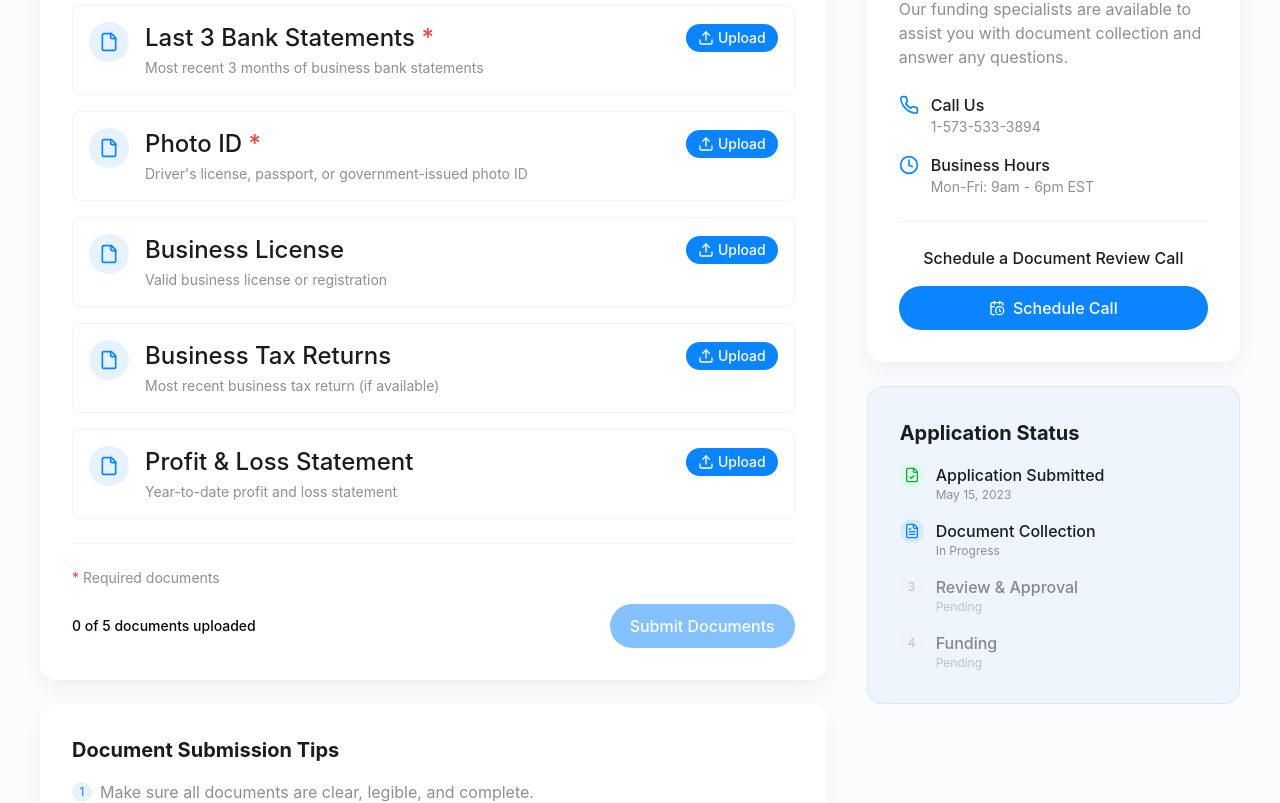
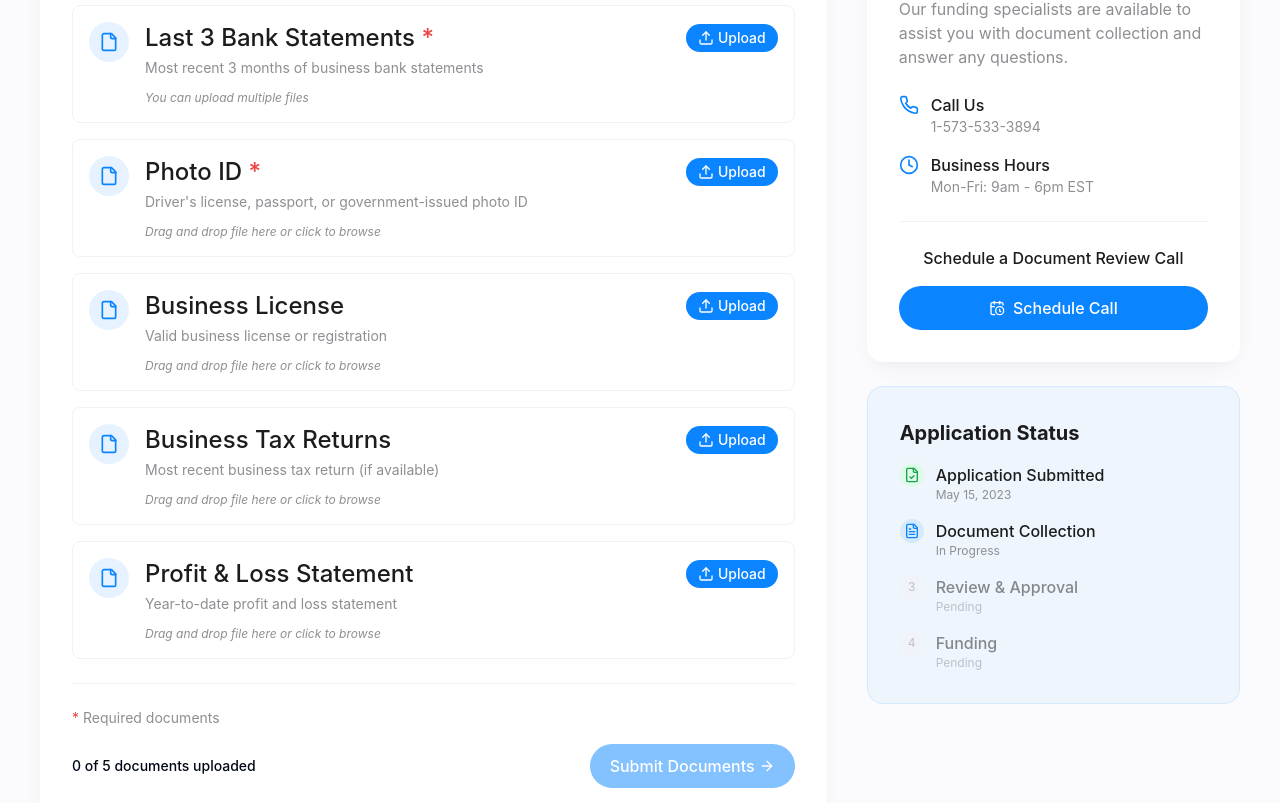
Before and after one commit to Dontworryaboutit69/bridge-flow-builder, a React (Vite) app: page /documents in a window 1280 px wide. Shown: the part 560-1363 px from the top of the page. Built offline with nearby package versions, Linux system fonts and the light colour scheme.

Commit message:
Implement document uploading functionality
This commit adds the ability to upload documents on the document collection page.

```diff
--- a/src/components/DocumentCollection/DocumentUploadItem.tsx
+++ b/src/components/DocumentCollection/DocumentUploadItem.tsx
@@ -1,24 +1,56 @@
 
-import React from 'react';
-import { FileCheck, File, Upload } from 'lucide-react';
+import React, { useState, useRef } from 'react';
+import { FileCheck, File, Upload, Loader2, X } from 'lucide-react';
 import CustomButton from '@/components/ui/CustomButton';
+import { toast } from '@/hooks/use-toast';
+import { Document } from '@/types/documents';
 
 type DocumentUploadItemProps = {
-  document: {
-    id: string;
-    name: string;
-    description: string;
-    uploaded: boolean;
-    required: boolean;
-  };
+  document: Document;
   uploadingId: string | null;
-  onUpload: (id: string) => void;
+  onUpload: (id: string, files: FileList) => void;
 };
 
 const DocumentUploadItem = ({ document, uploadingId, onUpload }: DocumentUploadItemProps) => {
+  const [hoveringOnDrop, setHoveringOnDrop] = useState(false);
+  const fileInputRef = useRef<HTMLInputElement>(null);
+
+  const handleFileSelect = (e: React.ChangeEvent<HTMLInputElement>) => {
+    if (e.target.files && e.target.files.length > 0) {
+      onUpload(document.id, e.target.files);
+    }
+  };
+
+  const openFileDialog = () => {
+    if (fileInputRef.current) {
+      fileInputRef.current.click();
+    }
+  };
+
+  const handleDragOver = (e: React.DragEvent) => {
+    e.preventDefault();
+    setHoveringOnDrop(true);
+  };
+
+  const handleDragLeave = () => {
+    setHoveringOnDrop(false);
+  };
+
+  const handleDrop = (e: React.DragEvent) => {
+    e.preventDefault();
+    setHoveringOnDrop(false);
+
+    if (e.dataTransfer.files && e.dataTransfer.files.length > 0) {
+      onUpload(document.id, e.dataTransfer.files);
+    }
+  };
+
   return (
     <div
-      className={`p-4 rounded-lg border ${document.uploaded ? 'bg-green-50 border-green-100' : 'bg-white border-funding-light-gray'}`}
+      className={`p-4 rounded-lg border ${document.uploaded ? 'bg-green-50 border-green-100' : hoveringOnDrop ? 'bg-funding-blue/5 border-funding-blue border-dashed' : 'bg-white border-funding-light-gray'}`}
+      onDragOver={handleDragOver}
+      onDragLeave={handleDragLeave}
+      onDrop={handleDrop}
     >
       <div className="flex items-start">
         <div className={`w-10 h-10 rounded-full flex items-center justify-center flex-shrink-0 ${document.uploaded ? 'bg-green-100 text-green-600' : 'bg-funding-blue/10 text-funding-blue'}`}>
@@ -30,14 +62,21 @@ const DocumentUploadItem = ({ document, uploadingId, onUpload }: DocumentUploadI
               {document.name} {document.required && <span className="text-red-500">*</span>}
             </h3>
             {document.uploaded ? (
-              <span className="text-sm text-green-600 font-medium flex items-center">
-                <FileCheck className="w-4 h-4 mr-1" />
-                Uploaded
-              </span>
+              <div className="flex space-x-2">
+                <span className="text-sm text-green-600 font-medium flex items-center">
+                  <FileCheck className="w-4 h-4 mr-1" /> Uploaded
+                </span>
+                <button
+                  onClick={() => document.id && onUpload(document.id, new DataTransfer().files)}
+                  className="text-red-500 hover:text-red-700 transition-colors p-1 rounded-full hover:bg-red-50"
+                >
+                  <X className="w-4 h-4" />
+                </button>
+              </div>
             ) : (
               <CustomButton
                 size="sm"
-                onClick={() => onUpload(document.id)}
+                onClick={openFileDialog}
                 disabled={uploadingId === document.id}
                 isLoading={uploadingId === document.id}
                 className="py-1 px-3 h-auto"
@@ -48,8 +87,25 @@ const DocumentUploadItem = ({ document, uploadingId, onUpload }: DocumentUploadI
             )}
           </div>
           <p className="text-sm text-funding-gray mt-1">{document.description}</p>
+
+          {!document.uploaded && (
+            <div className="mt-3">
+              <p className="text-xs text-funding-gray italic">
+                {document.id === 'bank-statements' ? 'You can upload multiple files' : 'Drag and drop file here or click to browse'}
+              </p>
+            </div>
+          )}
         </div>
       </div>
+
+      <input
+        type="file"
+        ref={fileInputRef}
+        className="hidden"
+        onChange={handleFileSelect}
+        multiple={document.id === 'bank-statements'}
+        accept=".pdf,.jpg,.jpeg,.png"
+      />
     </div>
   );
 };
--- a/src/components/DocumentCollection/DocumentUploadList.tsx
+++ b/src/components/DocumentCollection/DocumentUploadList.tsx
@@ -1,27 +1,38 @@
 
-import React from 'react';
+import React, { useState } from 'react';
 import { ArrowRight, FileCheck } from 'lucide-react';
 import CustomButton from '@/components/ui/CustomButton';
 import DocumentUploadItem from './DocumentUploadItem';
-
-type Document = {
-  id: string;
-  name: string;
-  description: string;
-  uploaded: boolean;
-  required: boolean;
-};
+import { toast } from '@/hooks/use-toast';
+import { Document } from '@/types/documents';
 
 type DocumentUploadListProps = {
   documents: Document[];
   uploadingId: string | null;
-  handleUpload: (id: string) => void;
+  handleUpload: (id: string, files: FileList) => void;
+  onSubmitDocuments: () => void;
 };
 
-const DocumentUploadList = ({ documents, uploadingId, handleUpload }: DocumentUploadListProps) => {
+const DocumentUploadList = ({ documents, uploadingId, handleUpload, onSubmitDocuments }: DocumentUploadListProps) => {
   const allRequiredUploaded = documents
     .filter(doc => doc.required)
     .every(doc => doc.uploaded);
+
+  const handleSubmit = () => {
+    if (allRequiredUploaded) {
+      toast({
+        title: "Documents ready for submission",
+        description: "Your documents are being processed for review.",
+      });
+      onSubmitDocuments();
+    } else {
+      toast({
+        title: "Required documents missing",
+        description: "Please upload all required documents before submitting.",
+        variant: "destructive",
+      });
+    }
+  };
 
   return (
     <div className="bg-white rounded-2xl shadow-soft p-6 md:p-8 mb-6">
@@ -42,24 +53,18 @@ const DocumentUploadList = ({ documents, uploadingId, handleUpload }: DocumentUp
         <p className="text-sm text-funding-gray mb-4">
           <span className="text-red-500">*</span> Required documents
         </p>
-        <div className="flex justify-between items-center">
+        <div className="flex flex-col sm:flex-row sm:justify-between sm:items-center gap-2">
           <p className="text-sm font-medium">
             {documents.filter(d => d.uploaded).length} of {documents.length} documents uploaded
           </p>
-          {allRequiredUploaded ? (
           <CustomButton
             className="group"
+            disabled={!allRequiredUploaded}
+            onClick={handleSubmit}
           >
             Submit Documents
             <ArrowRight className="ml-1 w-4 h-4 group-hover:translate-x-0.5 transition-transform" />
           </CustomButton>
-          ) : (
-            <CustomButton
-              disabled
-            >
-              Submit Documents
-            </CustomButton>
-          )}
         </div>
       </div>
     </div>
--- a/src/components/DocumentCollection/DocumentsLayout.tsx
+++ b/src/components/DocumentCollection/DocumentsLayout.tsx
@@ -10,11 +10,18 @@ import { Document } from '@/types/documents';
 type DocumentsLayoutProps = {
   documents: Document[];
   uploadingId: string | null;
-  handleUpload: (id: string) => void;
+  handleUpload: (id: string, files: FileList) => void;
   schedulingLink: string;
+  onSubmitDocuments: () => void;
 };
 
-const DocumentsLayout = ({ documents, uploadingId, handleUpload, schedulingLink }: DocumentsLayoutProps) => {
+const DocumentsLayout = ({
+  documents,
+  uploadingId,
+  handleUpload,
+  schedulingLink,
+  onSubmitDocuments
+}: DocumentsLayoutProps) => {
   return (
     <div className="max-w-7xl mx-auto px-5 md:px-10 relative">
       <div className="border-b border-funding-light-gray pb-6 mb-6">
@@ -27,6 +34,7 @@ const DocumentsLayout = ({ documents, uploadingId, handleUpload, schedulingLink
             documents={documents}
             uploadingId={uploadingId}
             handleUpload={handleUpload}
+            onSubmitDocuments={onSubmitDocuments}
           />
 
           <DocumentSubmissionTips />
--- a/src/pages/DocumentCollection.tsx
+++ b/src/pages/DocumentCollection.tsx
@@ -1,11 +1,14 @@
 
-import React, { useState } from 'react';
+import React, { useState, useCallback } from 'react';
+import { useNavigate } from 'react-router-dom';
 import DocumentsLayout from '@/components/DocumentCollection/DocumentsLayout';
 import DocumentPageFooter from '@/components/DocumentCollection/DocumentPageFooter';
 import { Document } from '@/types/documents';
+import { toast } from '@/hooks/use-toast';
 import Navbar from '@/components/Navbar';
 
 const DocumentCollection = () => {
+  const navigate = useNavigate();
   const [documents, setDocuments] = useState<Document[]>([
     {
       id: 'bank-statements',
@@ -47,16 +50,80 @@ const DocumentCollection = () => {
   const [uploadingId, setUploadingId] = useState<string | null>(null);
   const schedulingLink = "https://api.leadconnectorhq.com/widget/bookings/soniab";
 
-  const handleUpload = (id: string) => {
+  const handleUpload = useCallback((id: string, files: FileList) => {
+    if (files.length === 0) {
+      // This is a "remove" operation
+      setDocuments(docs => docs.map(doc =>
+        doc.id === id ? { ...doc, uploaded: false } : doc
+      ));
+      toast({
+        title: "Document removed",
+        description: "You can upload a new document when ready.",
+      });
+      return;
+    }
+
+    // Validate file types and sizes
+    const invalidFiles = Array.from(files).filter(file => {
+      const validTypes = ['application/pdf', 'image/jpeg', 'image/jpg', 'image/png'];
+      const maxSize = 10 * 1024 * 1024; // 10MB
+
+      if (!validTypes.includes(file.type)) {
+        toast({
+          title: "Invalid file type",
+          description: "Please upload PDF, JPG, or PNG files only.",
+          variant: "destructive",
+        });
+        return true;
+      }
+
+      if (file.size > maxSize) {
+        toast({
+          title: "File too large",
+          description: "Files must be less than 10MB.",
+          variant: "destructive",
+        });
+        return true;
+      }
+
+      return false;
+    });
+
+    if (invalidFiles.length > 0) {
+      return;
+    }
+
     // Simulate file upload
     setUploadingId(id);
+
+    // In a real application, you would create a FormData object and use fetch/axios to upload
     setTimeout(() => {
       setDocuments(docs => docs.map(doc =>
         doc.id === id ? { ...doc, uploaded: true } : doc
       ));
       setUploadingId(null);
+
+      toast({
+        title: "Upload successful",
+        description: `${files.length} file${files.length > 1 ? 's' : ''} uploaded successfully.`,
+      });
     }, 1500);
-  };
+  }, []);
+
+  const handleSubmitDocuments = useCallback(() => {
+    // Here you would typically send all document references to your backend
+
+    // For the demo, we'll simulate success and navigate to a success page
+    setTimeout(() => {
+      toast({
+        title: "Documents submitted",
+        description: "Our team will review your documents shortly.",
+      });
+
+      // In a real app, you might redirect to a confirmation page
+      // navigate('/documents-submitted');
+    }, 1000);
+  }, []);
 
   return (
     <div className="min-h-screen flex flex-col">
@@ -74,6 +141,7 @@ const DocumentCollection = () => {
           uploadingId={uploadingId}
           handleUpload={handleUpload}
           schedulingLink={schedulingLink}
+          onSubmitDocuments={handleSubmitDocuments}
         />
       </main>
 
--- a/src/types/documents.ts
+++ b/src/types/documents.ts
@@ -5,4 +5,5 @@ export type Document = {
   description: string;
   uploaded: boolean;
   required: boolean;
+  files?: File[];
 };
```
Lines whose indentation alone changed are shown as unchanged.
